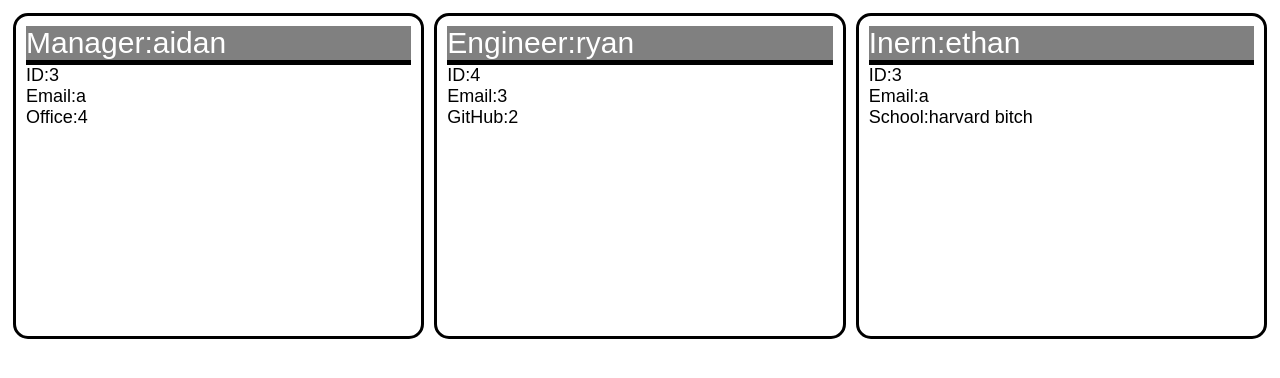
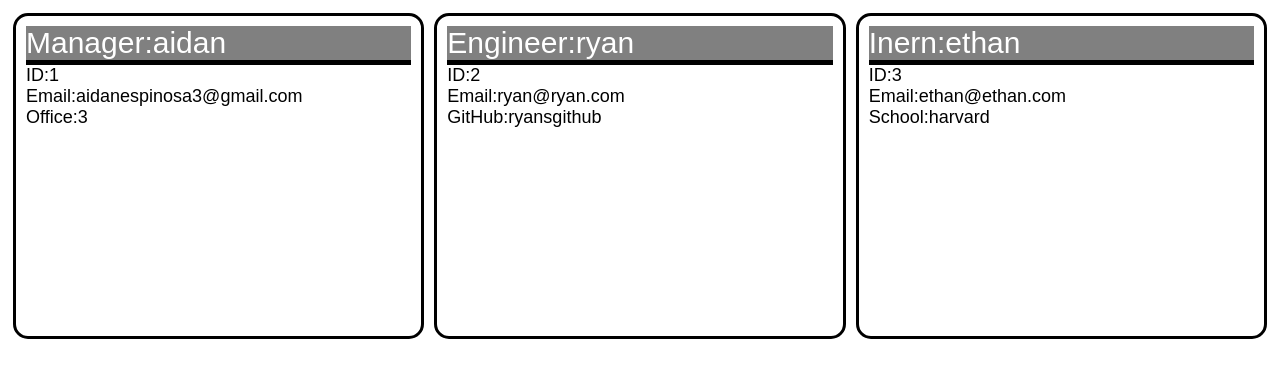
Before and after one commit to aidanespinosa/Employee-Summary, a website: page dist/index.html in a window 1280 px wide. Drawn offline with Linux system fonts and the light colour scheme.

```diff
--- a/dist/index.html
+++ b/dist/index.html
@@ -12,25 +12,25 @@
   <header>
     <div class="name">Manager:aidan</div>
   </header>
-  <div class="id">ID:3</div>
-  <div class="email">Email:a</div>
-  <div class="office">Office:4</div>
+  <div class="id">ID:1</div>
+  <div class="email">Email:aidanespinosa3@gmail.com</div>
+  <div class="office">Office:3</div>
 </section>
 <section class="engineer">
   <header>
     <div class="name">Engineer:ryan</div>
   </header>
-  <div class="id">ID:4</div>
-  <div class="email">Email:3</div>
-  <div class="github">GitHub:2</div>
+  <div class="id">ID:2</div>
+  <div class="email">Email:ryan@ryan.com</div>
+  <div class="github">GitHub:ryansgithub</div>
 </section>
 <section class="intern">
   <header>
     <div class="name">Inern:ethan</div>
   </header>
   <div class="id">ID:3</div>
-  <div class="email">Email:a</div>
-  <div class="school">School:harvard bitch</div>
+  <div class="email">Email:ethan@ethan.com</div>
+  <div class="school">School:harvard</div>
 </section>
 
   </body>
```
Also changed, not shown: README.md.
